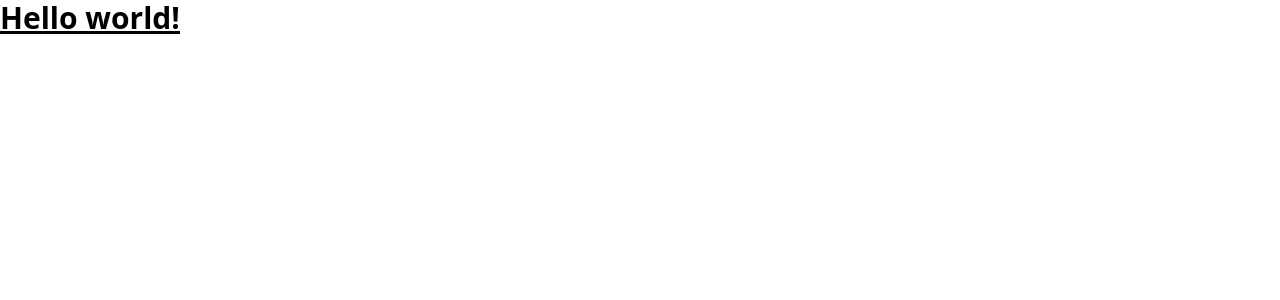
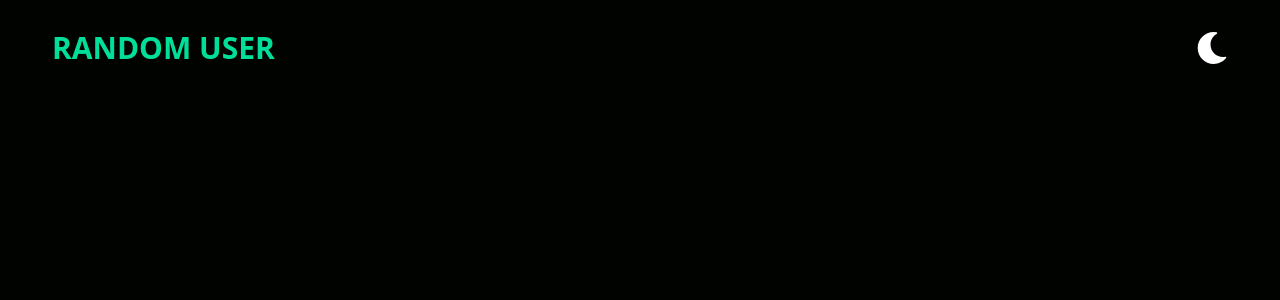
Before and after one commit to KingaMiroslaw/random-user, a React (Create React App) app: page / in a window 1280 px wide. Shown: the top 300 px of the page. Built offline with nearby package versions, Linux system fonts and the light colour scheme.

Commit message:
create Navbar

```diff
--- a/src/App.tsx
+++ b/src/App.tsx
@@ -1,7 +1,12 @@
 import React from "react";
+import Navbar from "./components/Navbar";
 
 function App() {
-  return <h1 className="text-3xl font-bold underline">Hello world!</h1>;
+  return (
+    <main>
+      <Navbar />
+    </main>
+  );
 }
 
 export default App;
--- /dev/null
+++ b/src/components/Navbar.jsx
@@ -0,0 +1,13 @@
+import { FaMoon } from "react-icons/fa";
+
+const Navbar = () => {
+  return (
+    <div className="flex justify-between items-center h-24 max-w-[1240px] mx-auto px-8">
+      <h1 className="uppercase font-bold text-3xl text-[#00df9a] ">
+        random user
+      </h1>
+      <FaMoon className="h-8 w-8  text-white" />
+    </div>
+  );
+};
+export default Navbar;
--- a/src/index.css
+++ b/src/index.css
@@ -1,3 +1,7 @@
 @tailwind base;
 @tailwind components;
 @tailwind utilities;
+
+body {
+  background-color: #000300;
+}
```
